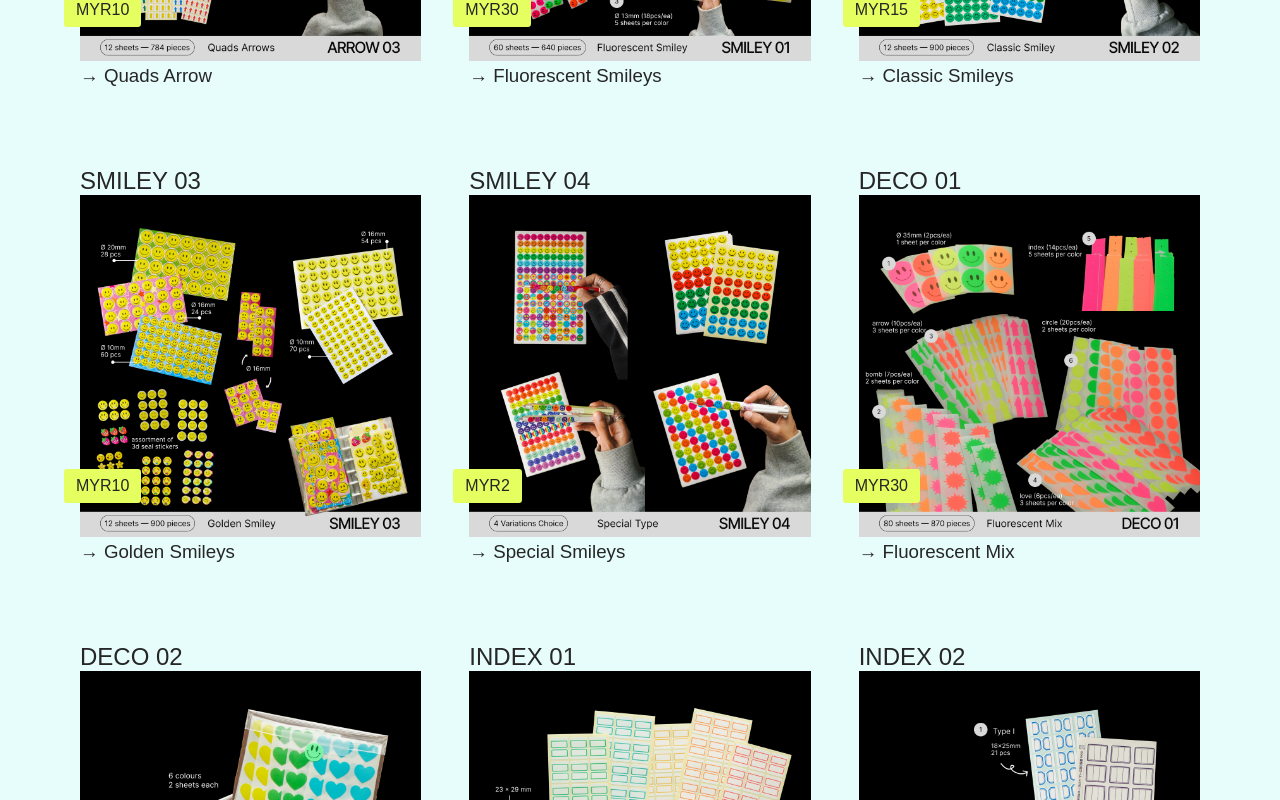
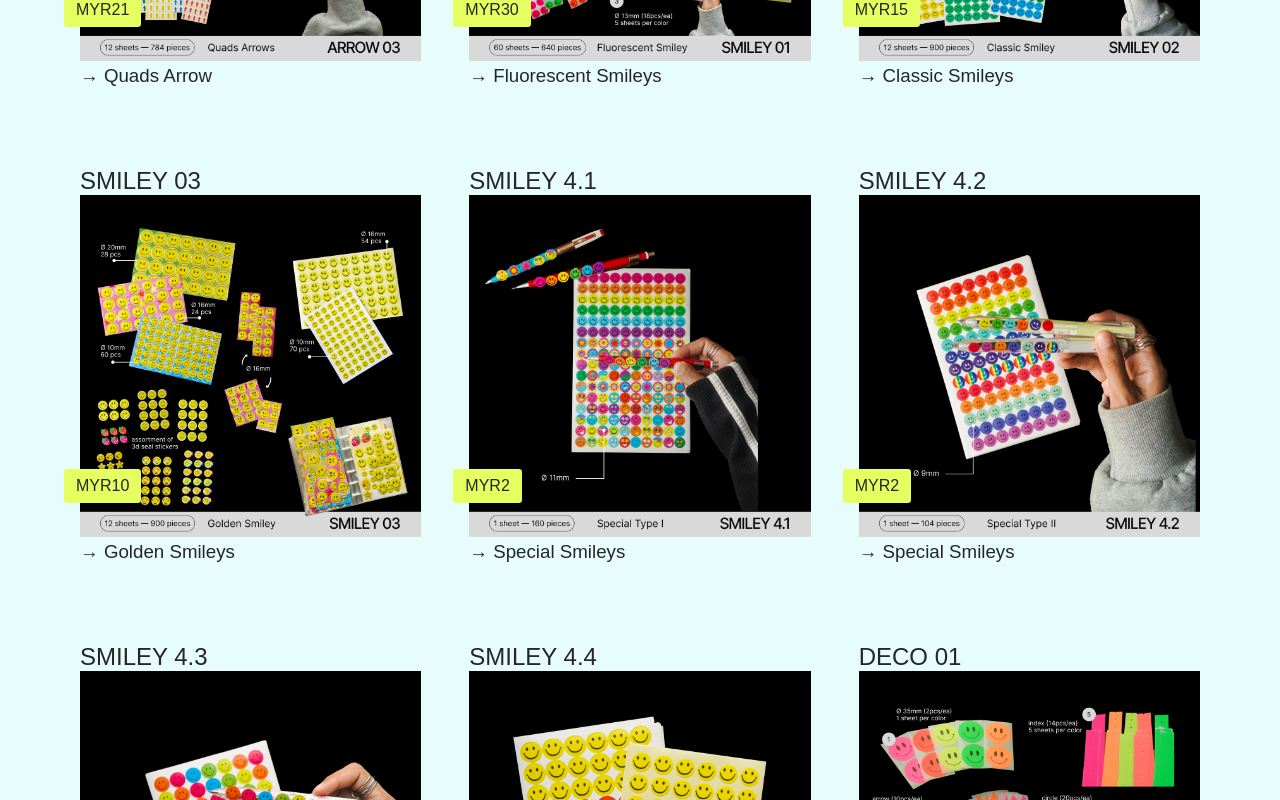
Before and after one commit to amiradeu/mart, a React (Vite) app: page / in a window 1280 px wide. Shown: the part 1920-2720 px from the top of the page. Built offline with nearby package versions, Linux system fonts and the light colour scheme.

Commit message:
Update data

```diff
--- a/src/data.js
+++ b/src/data.js
@@ -16,6 +16,7 @@ export const PRODUCTS = [
         price: 20,
         image: 'alpha01',
         category: CATEGORY.ALPHA,
+        quantity: 7,
         description: '',
     },
     {
@@ -24,6 +25,7 @@ export const PRODUCTS = [
         price: 20,
         image: 'num01',
         category: CATEGORY.NUM,
+        quantity: 6,
         description: '',
     },
     {
@@ -32,6 +34,7 @@ export const PRODUCTS = [
         price: 15,
         image: 'num02',
         category: CATEGORY.NUM,
+        quantity: 23,
         description: '',
     },
     {
@@ -40,6 +43,7 @@ export const PRODUCTS = [
         price: 7,
         image: 'num03',
         category: CATEGORY.NUM,
+        quantity: 23,
         description: '',
     },
     {
@@ -48,6 +52,7 @@ export const PRODUCTS = [
         price: 14,
         image: 'num04',
         category: CATEGORY.NUM,
+        quantity: 22,
         description: '',
     },
     {
@@ -56,6 +61,7 @@ export const PRODUCTS = [
         price: 15,
         image: 'num05',
         category: CATEGORY.NUM,
+        quantity: 23,
         description: '',
     },
     {
@@ -64,40 +70,34 @@ export const PRODUCTS = [
         price: 1,
         image: 'num06',
         category: CATEGORY.NUM,
+        quantity: 10,
         description: '',
-        variation: [
-            {
-                name: 'Red',
-                image: 'num06',
-            },
-            {
-                name: 'Orange',
-                image: 'num06',
-            },
-        ],
     },
     {
         title: 'ARROW 01',
         subtitle: 'Fluorescent Arrow',
-        price: 25,
+        price: 7,
         image: 'arrow01',
         category: CATEGORY.ARROW,
+        quantity: 20,
         description: '',
     },
     {
         title: 'ARROW 02',
         subtitle: 'Classic Arrow',
-        price: 20,
+        price: 16,
         image: 'arrow02',
         category: CATEGORY.ARROW,
+        quantity: 20,
         description: '',
     },
     {
         title: 'ARROW 03',
         subtitle: 'Quads Arrow',
-        price: 10,
+        price: 21,
         image: 'arrow03',
         category: CATEGORY.ARROW,
+        quantity: 20,
         description: '',
     },
     {
@@ -106,6 +106,7 @@ export const PRODUCTS = [
         price: 30,
         image: 'smiley01',
         category: CATEGORY.SMILEY,
+        quantity: 24,
         description: '',
     },
     {
@@ -114,6 +115,7 @@ export const PRODUCTS = [
         price: 15,
         image: 'smiley02',
         category: CATEGORY.SMILEY,
+        quantity: 28,
         description: '',
     },
     {
@@ -122,33 +124,44 @@ export const PRODUCTS = [
         price: 10,
         image: 'smiley03',
         category: CATEGORY.SMILEY,
+        quantity: 14,
         description: '',
     },
     {
-        title: 'SMILEY 04',
+        title: 'SMILEY 4.1',
         subtitle: 'Special Smileys',
         price: 2,
-        image: 'smiley04',
+        image: 'smiley04-i',
         category: CATEGORY.SMILEY,
+        quantity: 40,
         description: '',
-        variation: [
-            {
-                name: 'SMILEY 4.1',
-                image: 'smiley04-i',
     },
     {
-                name: 'SMILEY 4.2',
+        title: 'SMILEY 4.2',
+        subtitle: 'Special Smileys',
+        price: 2,
         image: 'smiley04-ii',
+        category: CATEGORY.SMILEY,
+        quantity: 8,
+        description: '',
     },
     {
-                name: 'SMILEY 4.3',
+        title: 'SMILEY 4.3',
+        subtitle: 'Special Smileys',
+        price: 2,
         image: 'smiley04-iii',
+        category: CATEGORY.SMILEY,
+        quantity: 7,
+        description: '',
     },
     {
-                name: 'SMILEY 4.4',
+        title: 'SMILEY 4.4',
+        subtitle: 'Special Smileys',
+        price: 2,
         image: 'smiley04-iv',
-            },
-        ],
+        category: CATEGORY.SMILEY,
+        quantity: 8,
+        description: '',
     },
     {
         title: 'DECO 01',
@@ -156,6 +169,7 @@ export const PRODUCTS = [
         price: 30,
         image: 'deco01',
         category: CATEGORY.DECO,
+        quantity: 18,
         description: '',
     },
     {
@@ -164,6 +178,7 @@ export const PRODUCTS = [
         price: 5,
         image: 'deco02',
         category: CATEGORY.DECO,
+        quantity: 20,
         description: '',
     },
     {
@@ -172,6 +187,7 @@ export const PRODUCTS = [
         price: 10,
         image: 'index01',
         category: CATEGORY.INDEX,
+        quantity: 12,
         description: '',
     },
     {
@@ -180,6 +196,7 @@ export const PRODUCTS = [
         price: 5,
         image: 'index02',
         category: CATEGORY.INDEX,
+        quantity: 6,
         description: '',
     },
     {
@@ -188,6 +205,7 @@ export const PRODUCTS = [
         price: 12,
         image: 'label01',
         category: CATEGORY.LABEL,
+        quantity: 6,
         description: '',
     },
     {
@@ -196,6 +214,7 @@ export const PRODUCTS = [
         price: 10,
         image: 'label02',
         category: CATEGORY.LABEL,
+        quantity: 20,
         description: '',
     },
 ]
```
Lines whose indentation alone changed are shown as unchanged.
